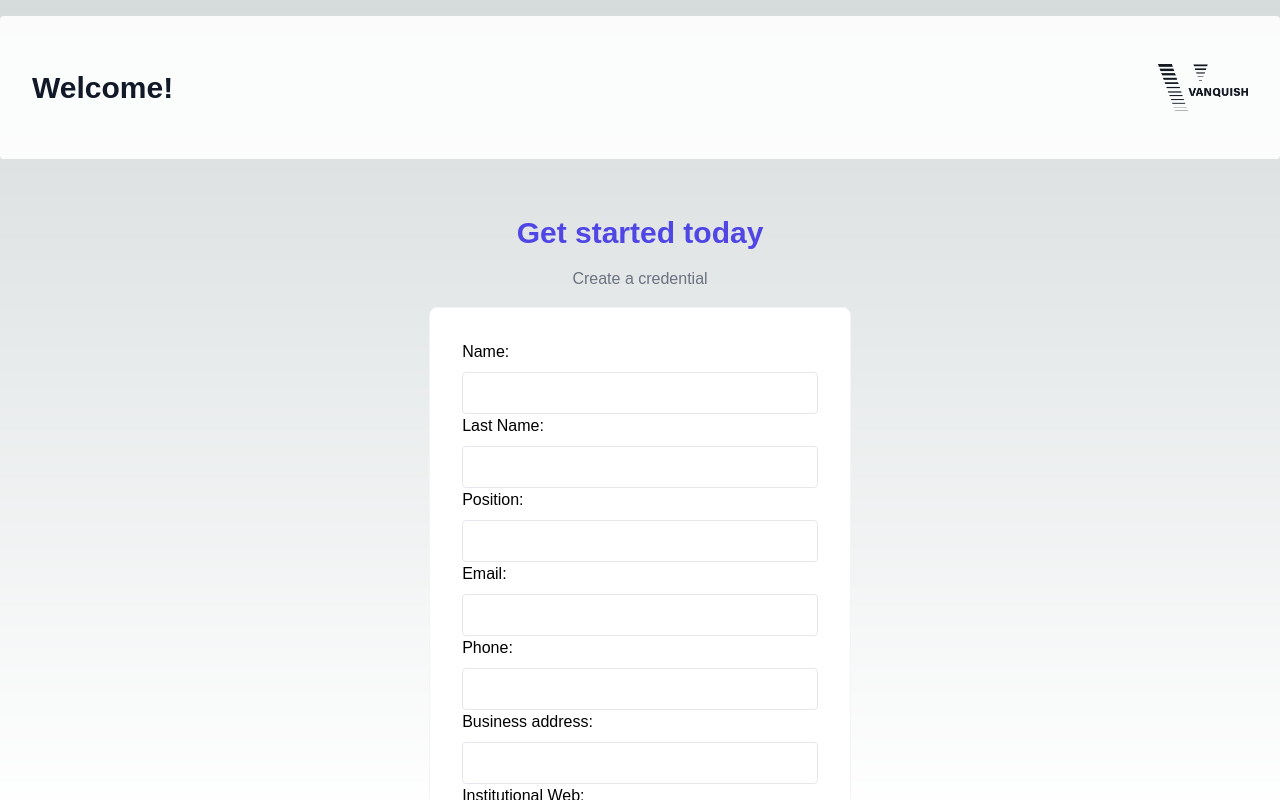
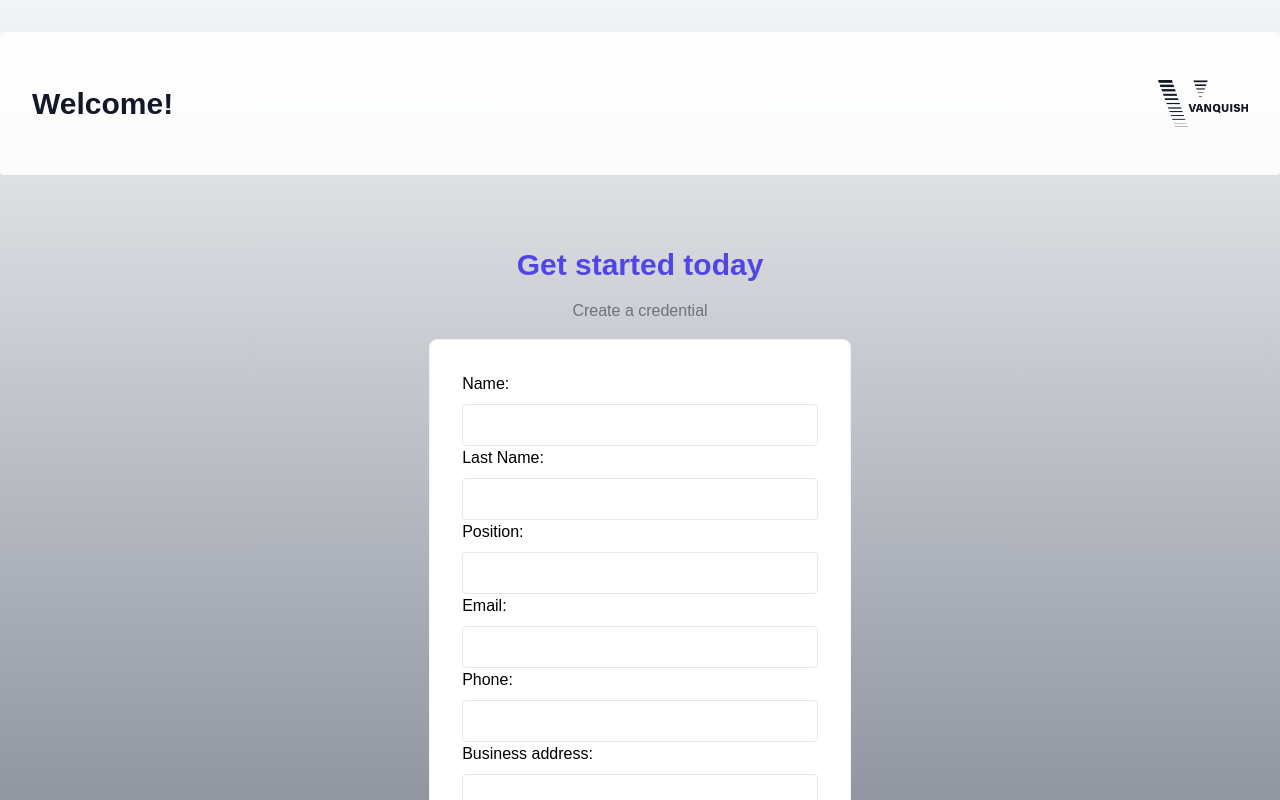
Before and after one commit to FDovidio/Credentials, a Next.js app: page / in a window 1280 px wide. Shown: the top 800 px of the page. Built offline with nearby package versions, Linux system fonts and the light colour scheme; a web font is replaced by a local one.

Commit message:
height backround fix

```diff
--- a/src/app/components/Credencial.jsx
+++ b/src/app/components/Credencial.jsx
@@ -76,7 +76,7 @@ const Credencial = ({
               <Image alt="Welcome" src={sector.img} className="px-4 " />
             </div>
             <span
-              className="lg:relative lg:right-1/3 inset-y-4 right-1/2  w-0.5 bg-black  "
+              className=" lg:right-1/3 inset-y-4 right-1/2  w-0.5 bg-black  "
               style={{ color: sector.color }}></span>
 
             <div className="w-full px-4 lg:w-1/2    flex flex-col gap-2">
--- a/src/app/components/Header.jsx
+++ b/src/app/components/Header.jsx
@@ -6,7 +6,7 @@ import './Credencial.css'
 
 const Header = () => {
   return (
-    <div>
+    <div className='py-4'>
       <header className="  bg-white/90 rounded my-4">
         <div className="mx-auto max-w-screen-xl px-4 py-8 sm:px-6 sm:py-12 lg:px-8 ">
           <div className="sm:flex sm:items-center sm:justify-between " id="logoHeader">
--- a/src/app/globals.css
+++ b/src/app/globals.css
@@ -1,29 +1,3 @@
 @tailwind base;
 @tailwind components;
 @tailwind utilities;
-
-:root {
-  --foreground-rgb: 0, 0, 0;
-  --background-start-rgb: 214, 219, 220;
-  --background-end-rgb: 255, 255, 255;
-}
-
-@media (prefers-color-scheme: dark) {
-  :root {
-    height: screen;
-    --foreground-rgb: 255, 255, 255;
-    --background-start-rgb: 0, 0, 0;
-    --background-end-rgb: 0, 0, 0;
-  }
-}
-
-body {
-
-  color: rgb(var(--foreground-rgb));
-  background: linear-gradient(
-      to bottom,
-      transparent,
-      rgb(var(--background-end-rgb))
-    )
-    rgb(var(--background-start-rgb));
-}
--- a/src/app/layout.js
+++ b/src/app/layout.js
@@ -11,9 +11,8 @@ export const metadata = {
 export default function RootLayout({ children }) {
   return (
     <html lang="en">
-
       <body className={SofiaSans.className}>
-        <main className='h-screen'>
+        <main className=' bg-gradient-to-b from-gray-100 to-gray-500'>
         {children}
         </main>
         </body>
--- a/src/app/page.js
+++ b/src/app/page.js
@@ -61,16 +61,17 @@ export default function Home() {
 
   return (
 
-    <div className='h-screen  '>
+    <div className=''>
             <header className=''>
         <Header/>
       </header>
+
       <div className=" px-4 py-10 sm:px-6 lg:px-8 ">
         <div className="flex flex-col justify-center items-center  ">
-          <h1 className="text-center text-2xl font-bold text-indigo-600 sm:text-3xl">
+          <h1 className="text-center text-2xl font-bold text-indigo-600 sm:text-3xl ">
             {componenteCredencial ? ("The credential is ready to download") : ("Get started today")}
             </h1>
-          {!componenteCredencial && <p className="mx-auto mt-4 max-w-md text-center text-gray-500">
+          {!componenteCredencial && <p className="mx-auto my-4  text-center text-gray-500">
             Create a credential
           </p>}
 
@@ -88,7 +89,7 @@ export default function Home() {
               setComponenteCredencial={setComponenteCredencial}
             />
           ) : (
-            <div className='flex justify-start items-center h-screen flex-col m-4 mb-4' >
+            <div className='flex justify-start items-center  flex-col mb-4' >
               <form
                 id="formularioConImagen"
                 onSubmit={manejarEnvioFormulario}
```
